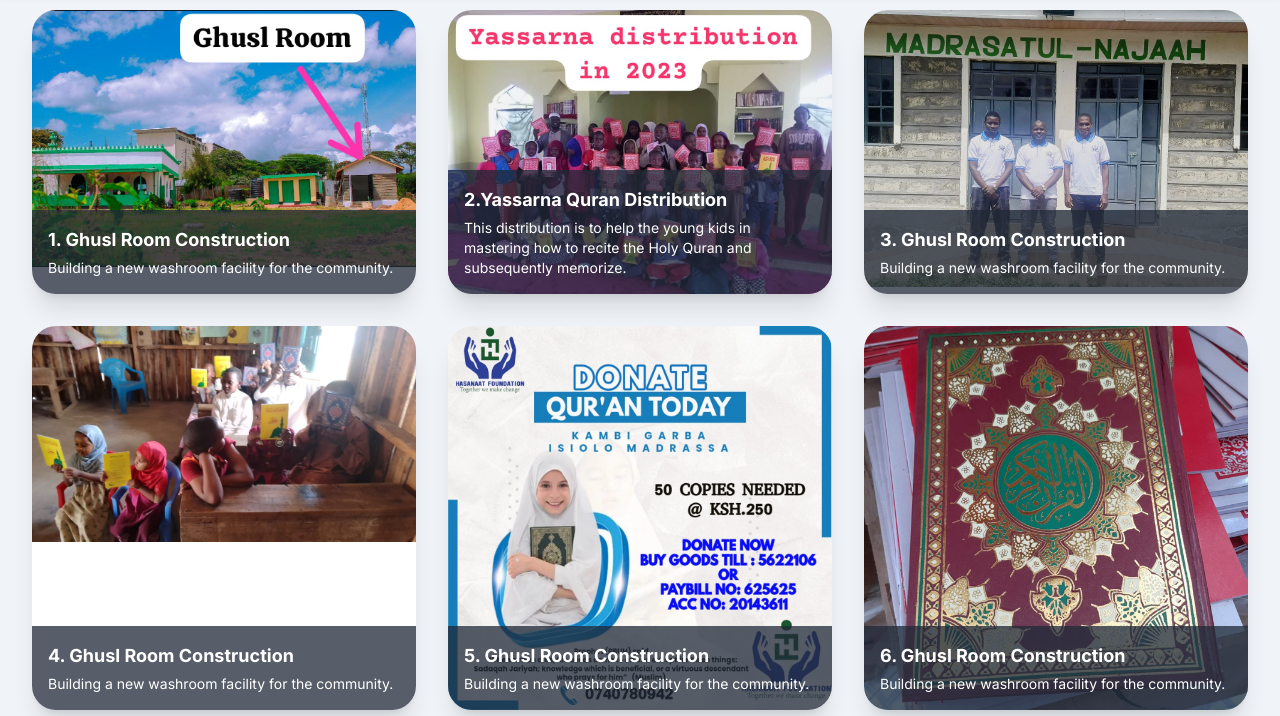
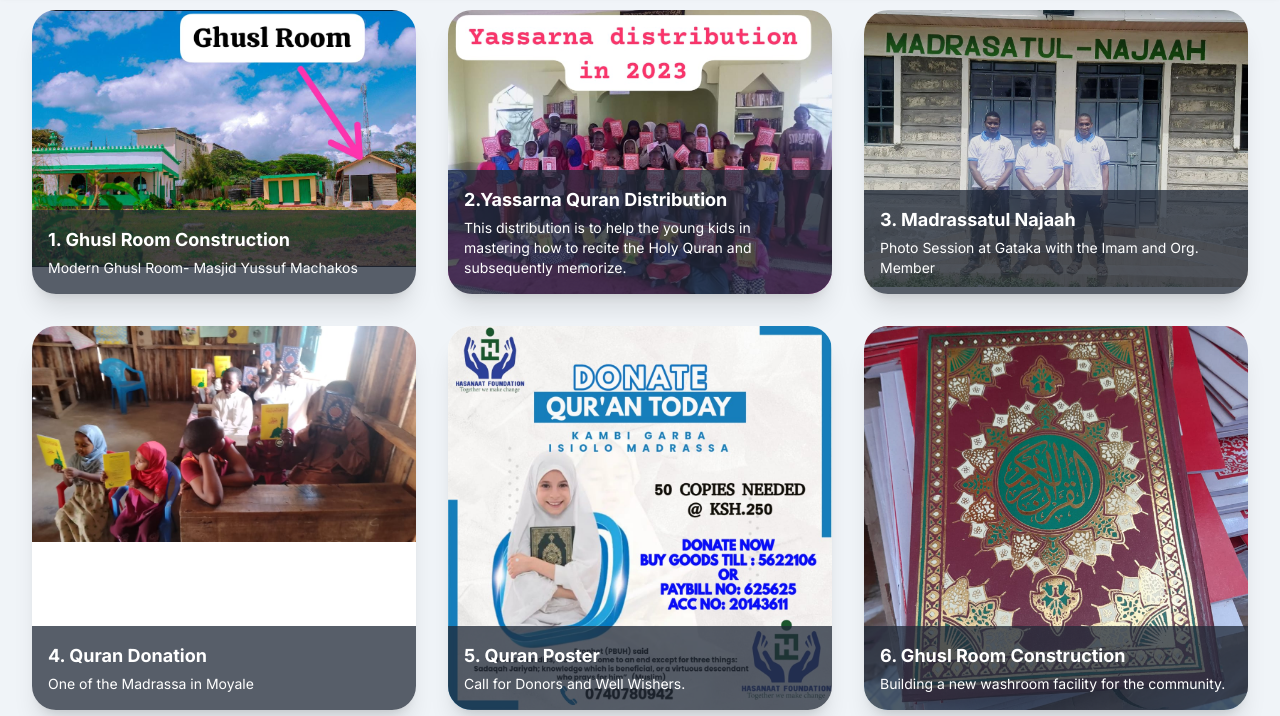
Before and after one commit to hasanaatorganization-wq/how, a plain HTML site: page photo_Gallary.html in a window 1280 px wide. Shown: the part 84-800 px from the top of the page. Drawn offline with nearby package versions, Linux system fonts and the light colour scheme.

Commit message:
Update photo_Gallary.html

```diff
--- a/photo_Gallary.html
+++ b/photo_Gallary.html
@@ -61,7 +61,7 @@
                 <img src="./PHOTOS/IMG-Ghusl room Construction.jpg" alt="Community Building" class="w-full h-auto object-cover">
                     <div class="absolute inset-x-0 bottom-0 bg-gray-800 bg-opacity-75 text-white p-4">
                     <h3 class="text-lg font-bold">1. Ghusl Room Construction</h3>
-                    <p class="text-sm mt-1">Building a new washroom facility for the community.</p>
+                    <p class="text-sm mt-1">Modern Ghusl Room- Masjid Yussuf Machakos</p>
                 </div>
             </div>
             <!-- Photo 2 -->
@@ -76,24 +76,24 @@
             <div class="bg-white rounded-3xl shadow-xl overflow-hidden transform transition-transform duration-300 hover:scale-105">
                 <img src="./PHOTOS/IMG-20250904-WA0005.jpg" alt="Relief Efforts" class="w-full h-auto object-cover">
                     <div class="absolute inset-x-0 bottom-0 bg-gray-800 bg-opacity-75 text-white p-4">
-                    <h3 class="text-lg font-bold">3. Ghusl Room Construction</h3>
-                    <p class="text-sm mt-1">Building a new washroom facility for the community.</p>
+                    <h3 class="text-lg font-bold">3. Madrassatul Najaah</h3>
+                    <p class="text-sm mt-1">Photo Session at Gataka with the Imam and Org. Member</p>
                 </div>
             </div>
             <!-- Photo 4 -->
             <div class="bg-white rounded-3xl shadow-xl overflow-hidden transform transition-transform duration-300 hover:scale-105">
                 <img src="./PHOTOS/IMG-20250904-WA0007.jpg" alt="Agricultural Assistance" class="w-full h-auto object-cover">
                     <div class="absolute inset-x-0 bottom-0 bg-gray-800 bg-opacity-75 text-white p-4">
-                    <h3 class="text-lg font-bold">4. Ghusl Room Construction</h3>
-                    <p class="text-sm mt-1">Building a new washroom facility for the community.</p>
+                    <h3 class="text-lg font-bold">4. Quran Donation</h3>
+                    <p class="text-sm mt-1">One of the Madrassa in Moyale</p>
                 </div>
             </div>
             <!-- Photo 5 -->
             <div class="bg-white rounded-3xl shadow-xl overflow-hidden transform transition-transform duration-300 hover:scale-105">
                 <img src="./PHOTOS/IMG-20250904-WA0004.jpg" alt="Agricultural Assistance" class="w-full h-auto object-cover">
                     <div class="absolute inset-x-0 bottom-0 bg-gray-800 bg-opacity-75 text-white p-4">
-                    <h3 class="text-lg font-bold">5. Ghusl Room Construction</h3>
-                    <p class="text-sm mt-1">Building a new washroom facility for the community.</p>
+                    <h3 class="text-lg font-bold">5. Quran Poster</h3>
+                    <p class="text-sm mt-1">Call for Donors and Well Wishers. </p>
                 </div>
             </div>
             <!-- Photo 6 -->
```
